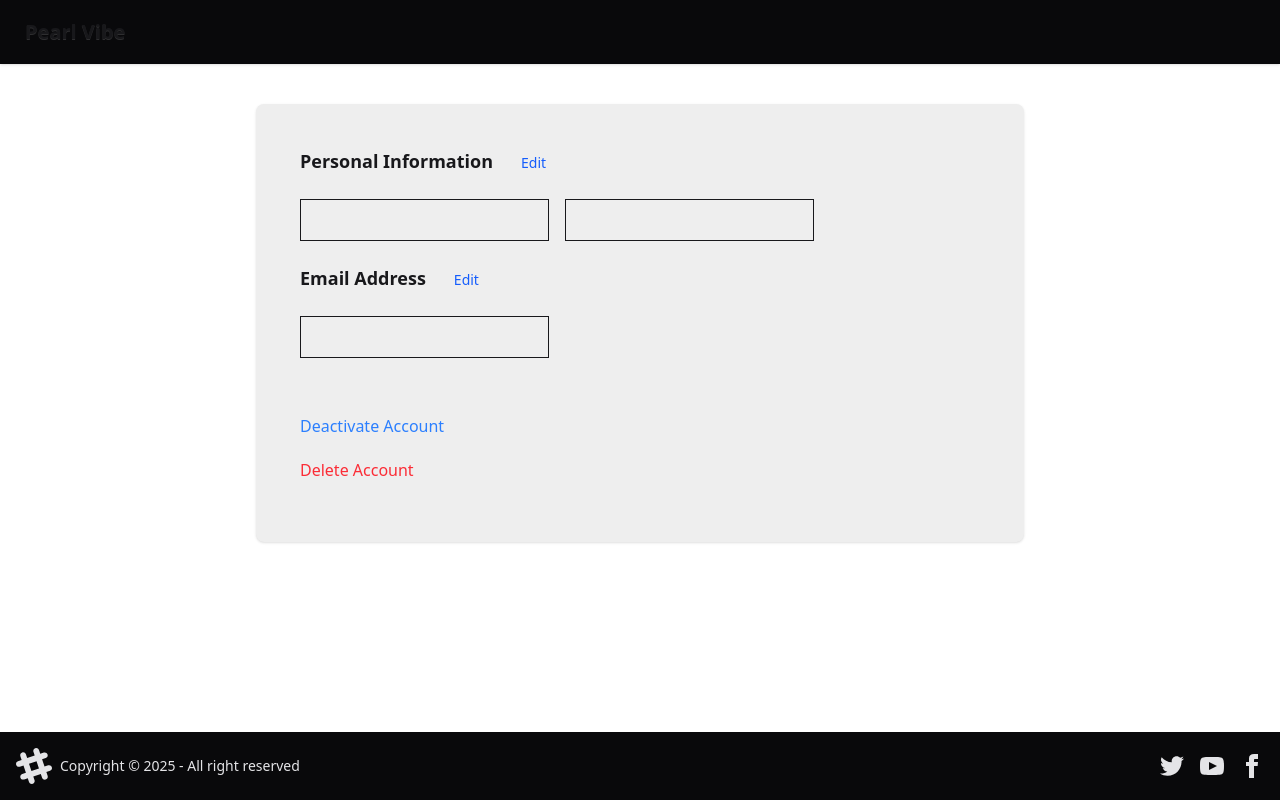
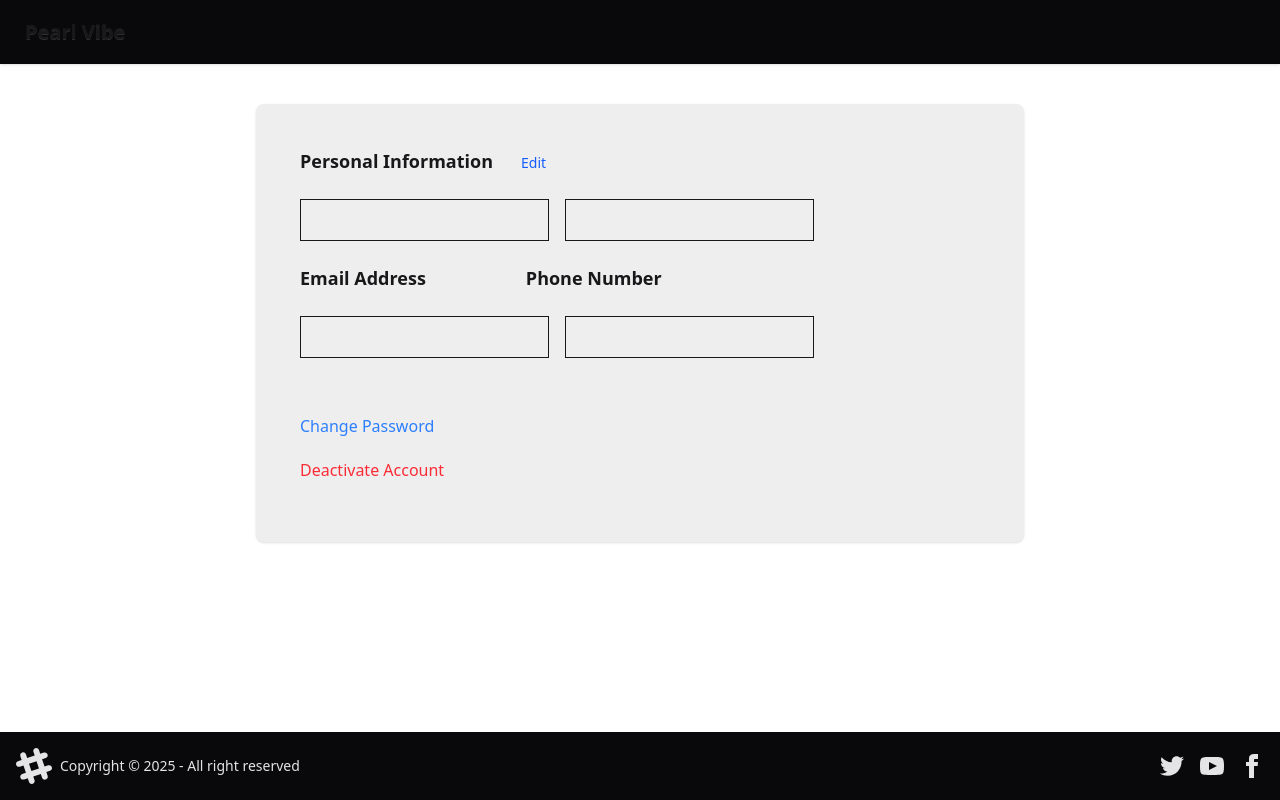
Before and after one commit to rishavkr000/PearlVibe, a React (Vite) app: page /profile in a window 1280 px wide. Built offline with nearby package versions, Linux system fonts and the light colour scheme; no server answers.

Commit message:
Modify profile update logic

```diff
--- a/src/components/Profile.jsx
+++ b/src/components/Profile.jsx
@@ -2,15 +2,16 @@ import axios from "axios";
 import { useEffect, useState } from "react";
 import { useDispatch, useSelector } from "react-redux";
 import { addUser } from "../redux/userSlice";
+import { ToastContainer, toast } from "react-toastify";
 
 const Profile = () => {
   const user = useSelector((state) => state.user);
   const dispatch = useDispatch();
-  const [nameEdit, setNameEdit] = useState(false);
-  const [emailEdit, setEmailEdit] = useState(false);
+  const [isEditEnable, setIsEditEnable] = useState(false);
   const [firstName, setFirstName] = useState(user?.firstName || "");
   const [lastName, setLastName] = useState(user?.lastName || "");
   const [emailId, setEmailId] = useState(user?.emailId || "");
+  const [phoneNumber, setPhoneNumber] = useState(user?.phoneNumber || "");
   const [error, setError] = useState("");
 
   useEffect(() => {
@@ -18,15 +19,17 @@ const Profile = () => {
       setFirstName(user.firstName || "");
       setLastName(user.lastName || "");
       setEmailId(user.emailId || "");
+      setPhoneNumber(user.phoneNumber || "");
     }
   }, [user]);
 
-  const handleNameEdit = () => {
-    setNameEdit(!nameEdit);
+  const handleEdit = () => {
+    setIsEditEnable(!isEditEnable);
   };
 
-  const handleEmailEdit = () => {
-    setEmailEdit(!emailEdit);
+  const isValidPhoneNumber = (phoneNumber) => {
+    const phoneRegex = /^[6-9]\d{9}$/;
+    return phoneRegex.test(phoneNumber);
   };
 
   const handleSave = async () => {
@@ -45,20 +48,31 @@ const Profile = () => {
         return;
       }
 
+      if (phoneNumber && phoneNumber.length != 10) {
+        setError("Phone number must be 10 digits");
+        return;
+      }
+
+      if (!isValidPhoneNumber(phoneNumber)) {
+        setError("Please enter a valid 10-digit Indian phone number.");
+        return;
+      }
+
       const res = await axios.patch(
         import.meta.env.VITE_BACKEND_URL + "/profile/update",
         {
           firstName,
           lastName,
-          emailId,
+          phoneNumber,
         },
         { withCredentials: true }
       );
-      setNameEdit(false);
-      setEmailEdit(false);
+      setIsEditEnable(false);
+      toast("Data updated successfully");
       dispatch(addUser(res.data.data));
     } catch (err) {
       setError(err.response.data.message);
+      toast(err.response.data.message);
     }
   };
 
@@ -68,54 +82,48 @@ const Profile = () => {
         <div className="card-body flex flex-row ">
           <h2 className="card-title">Personal Information</h2>
           <h2
-            onClick={handleNameEdit}
+            onClick={handleEdit}
             className="mx-5 mt-1 text-blue-600 cursor-pointer"
           >
-            {!nameEdit ? "Edit" : "Cancel"}
+            {!isEditEnable ? "Edit" : "Cancel"}
           </h2>
         </div>
         <div className="mx-6">
           <input
             type="text"
-            disabled={!nameEdit}
+            disabled={!isEditEnable}
             value={firstName}
             onChange={(e) => setFirstName(e.target.value)}
             className="border mr-4 p-2"
           />
           <input
             type="text"
-            disabled={!nameEdit}
+            disabled={!isEditEnable}
             value={lastName}
             onChange={(e) => setLastName(e.target.value)}
             className="border p-2"
           />
-          {nameEdit && (
-            <button
-              onClick={handleSave}
-              className="ml-4 bg-primary px-9 py-2 rounded-xs cursor-pointer"
-            >
-              Save
-            </button>
-          )}
         </div>
         <div className="card-body flex flex-row ">
           <h2 className="card-title">Email Address</h2>
-          <h2
-            onClick={handleEmailEdit}
-            className="mx-5 mt-1 text-blue-600 cursor-pointer"
-          >
-            {!emailEdit ? "Edit" : "Cancel"}
-          </h2>
+          <h2 className="card-title mx-23">Phone Number</h2>
         </div>
         <div className="ml-6">
           <input
             type="text"
-            disabled={!emailEdit}
+            disabled
             value={emailId}
             onChange={(e) => setEmailId(e.target.value)}
             className="border mr-4 p-2"
           />
-          {emailEdit && (
+          <input
+            type="text"
+            disabled={!isEditEnable}
+            value={phoneNumber}
+            onChange={(e) => setPhoneNumber(e.target.value)}
+            className="border mr-4 p-2"
+          />
+          {isEditEnable && (
             <button
               onClick={handleSave}
               className="bg-primary px-8 py-2 rounded-xs cursor-pointer"
@@ -126,12 +134,11 @@ const Profile = () => {
         </div>
         <div className="mx-6 pt-4 text-red-500">{error}</div>
         <div className="mx-6 my-10">
-          <h1 className="mb-5 text-blue-500 cursor-pointer">
-            Deactivate Account
-          </h1>
-          <h1 className="text-red-500 cursor-pointer">Delete Account</h1>
+          <h1 className="mb-5 text-blue-500 cursor-pointer">Change Password</h1>
+          <h1 className="text-red-500 cursor-pointer">Deactivate Account</h1>
         </div>
       </div>
+      <ToastContainer />
     </div>
   );
 };
```
